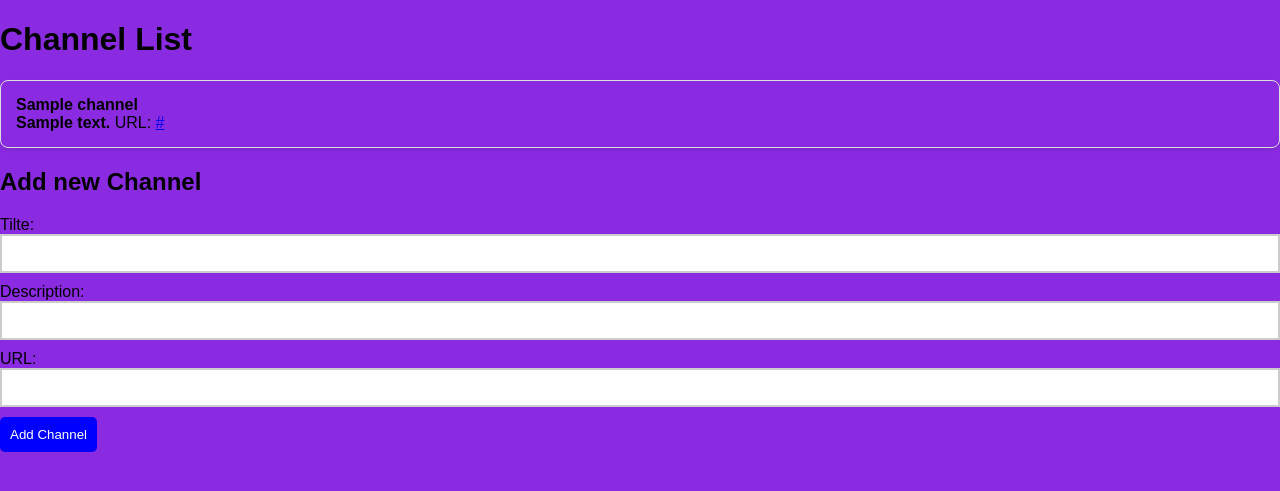
After one commit to Malik-Ateeq-Awan892/Youtube-Web-Application, a Flask app: template templates/index.html in a window 1280 px wide. The commit adds this page. Shown: the top 491 px of the page. Run offline with Flask 3, Linux system fonts and the light colour scheme; the template is opened without the code that fills it: most values are stand-ins (such as "Sample title", 1, 10 or a date in 2020).

Commit message:
update the html
update the html file added the styling by css and remove bugs from main

```diff
--- a/main.py
+++ b/main.py
@@ -1,4 +1,66 @@
+from flask import Flask, render_template, request, redirect, url_for
+app = Flask(__name__)
+
 channels = []
+
+class Channel:
+    def __init__(self, Channel_title, Channel_desc, Channel_url): #init method to initialize the object
+        self.Channel_title = Channel_title
+        self.Channel_desc = Channel_desc
+        self.Channel_url = Channel_url
+
+    def Display(self): #method to display the object
+        print("Channel Name: ", self.Channel_title, "\nChannel Description: ", self.Channel_desc, "\nChannel_url: ", self.Channel_url)
+@app.route('/')
+def index():
+    return render_template('index.html', channels = channels)
+
+@app.route("/add_channel", methods = ["POST"])
+def Add_Channel(): #method to add new channel by html form
+    Channel_title = request.form['title']
+    Channel_desc = request.form['desc']
+    Channel_url = request.form['url']
+    c1 = Channel(Channel_title, Channel_desc, Channel_url) #create the new channel
+    channels.append(c1) #add the new channel to the list
+    return redirect(url_for('index'))
+
+
+
+"""
+
+    @staticmethod
+    def remove_channel(): #method to remove channel by name
+        print("Enter the name of channel to remove")
+        name = input()
+        for item in channels[:]: #loop through the list
+            temp = item.Channel_title #store the name of the channel temporary to show in putput if deleted or not
+            if item.Channel_title == name:
+                channels.remove(item) #removing the object
+                print("removed successfully: ",temp)
+                return
+        print(temp, "Channel not found")
+
+    @staticmethod
+    def Display_All():
+        i = 1
+        for item in channels: # loop throgh the channels copy
+            print("S. No : ", i, end = " \n")
+            item.Display() #calling the display method for each object
+            i = i+1
+
+
+
+c1 = Channel("airbnb", "online booking", "www.airbnb.com")
+c2=Channel.Add_Channel()
+c3=Channel.Add_Channel()
+c4=Channel.Add_Channel()
+channels[1].Display()
+channels[2].Display()
+c2.Display()
+Channel.remove_channel()
+Channel.Display_All()
+
+#v2
 class Channel:
     def __init__(self, Channel_title, Channel_desc, Channel_url): #init method to initialize the object
         self.Channel_title = Channel_title
@@ -53,7 +115,8 @@ Channel.remove_channel()
 Channel.Display_All()
 
 
-"""
+
+#v1
 import time
 import eel
 from PIL import Image
@@ -114,3 +177,5 @@ Channel.Add_Chananel()
 Channels[0].Display()
 
 """
+if __name__ == '__main__':
+    app.run(debug = True)
--- a/static/style.css
+++ b/static/style.css
@@ -1,40 +1,60 @@
-*{
-    margin : 0;
-    padding : 0;
+body {
+    font-family: Arial, Helvetica, sans-serif;
+    background-color: blueviolet;
+    margin: 0;
+    padding: 0;
 }
 
-.main{
-    width : 100%;
-    background: linear-gradient(to top, rgba(0,0,0,0), rgba(0,0,0,0.5))
-
-}
-.navbar{
-    width: 1200px;
-    height: 70px;
-    margin: auto;
-}
-.menu{
-    width: 400px;
-    float: left;
-    height: 100px;
-}
-ul{
-    float: left;
+.container{
     display: flex;
+    flex-direction: column;
     justify-content: center;
     align-items: center;
+    height: 100vh;
 }
-ul li{
-    list-style: none;
-    margin-left: 100;
-    margin-top: 70;
-    font-size: 14px;
 
+.container{
+    display: grid;
+    grid-template-columns: 1fr, 1fr;
+    gap: 20px;
 }
-ul li a{
-    text-decoration: none;
-    color: black;
-    font-family: Arial, Helvetica, sans-serif;
-    font-weight: bold;
-    transition: 0.4s;
+
+input{
+    border: 2px solid #ccc;
+    padding: 10px;
+    width: 100%;
+    box-sizing: border-box;
+    margin-bottom: 10px;
 }
+
+input:focus{
+    border-color: 007bff;
+    outline: none;
+    background-color: f0f8ff;
+}
+
+button{
+    padding: 10px 10px;
+    background-color: blue;
+    color: white;
+    border-radius: 5px;
+    border: none;
+    cursor: pointer;
+}
+
+ul {
+    list-style-type: none; /* Removes bullet points */
+    padding: 0;
+}
+
+li {
+    padding: 10px;
+    border-bottom: 1px solid #ddd; /* Adds a separator line */
+}
+.channel-card{
+    border: 1px solid #ddd;
+    padding: 15px;
+    margin-bottom: 20px;
+    border-radius: 8px;
+    box-shadow: 0 2px 5px rgba(0, 0, 0, 0.1);
+}
--- /dev/null
+++ b/templates/index.html
@@ -0,0 +1,40 @@
+<!DOCTYPE html>
+<html lang="en">
+<head>
+    <title>Youtube Web Application</title>
+    <link rel="stylesheet" href="{{ url_for('static', filename='style.css') }}">
+
+</head>
+<body>
+    <h1>Channel List</h1>
+    <div class = "channel-list">
+        {% for c in channels %}
+
+        <div class = "channel-card">
+            <strong>{{c.Channel_title}}</strong> <br>
+            <strong>{{c.Channel_desc}}</strong>
+            URL: <a href="{{c.Channel_url}}">{{c.Channel_url}}</a>
+        </div>
+        {% else %}
+           No Channels yet <br>
+        {% endfor %}
+
+    </div>
+    <h2>Add new Channel</h2>
+
+    <form method = 'POST' action = '/add_channel'>
+        <label>Tilte: </label> <br>
+        <input type = "text" name = "title" required><br>
+
+        <label> Description: </label>
+        <input type="text" name="desc" required><br>
+
+        <label> URL: </label>
+        <input type="text" name = "url" required>
+
+        <button type = "SUBMIT"> Add Channel  </button>
+
+    </form>
+
+</body>
+</html>
```
Also changed, not shown: template/index.html (deleted, +0 -18 lines), 1 other file.
